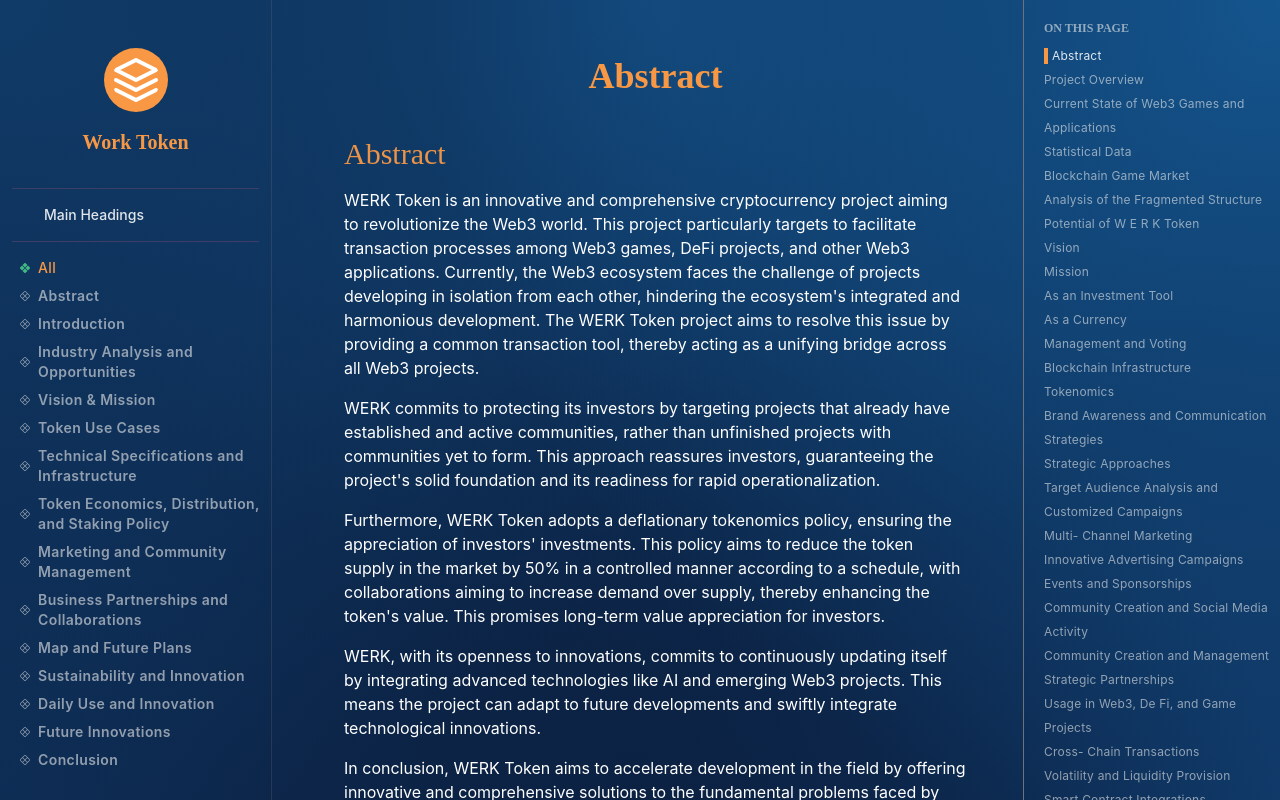
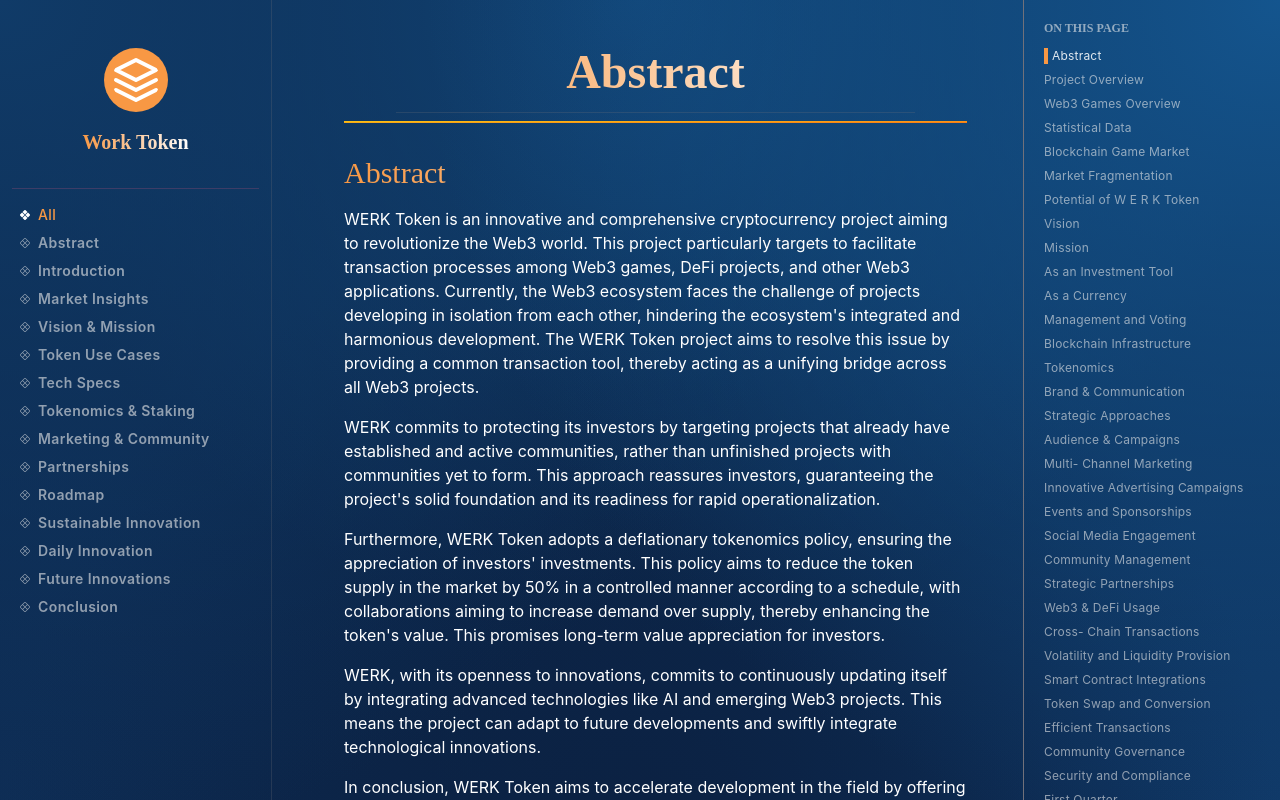
Before and after one commit to M-kemal/documentation, a Vue app: page /about in a window 1280 px wide. Shown: the top 800 px of the page. Built offline with nearby package versions, Linux system fonts and the light colour scheme.

Commit message:
edit color end space

```diff
--- a/src/App.vue
+++ b/src/App.vue
@@ -8,7 +8,7 @@
         v-if="isOpen"
         @click="showSideBar"
         type="button"
-        class="toggle-outside inline-flex items-center p-2 mt-2 ms-3 text-sm text-gray-100 rounded-lg sm:hidden hover:bg-textColor bg-titleBackground focus:outline-none focus:ring-2 absolute top-0 right-2 z-50"
+        class="toggle-outside inline-flex items-center p-2 mt-2 ms-3 text-sm text-gray-100 rounded-lg sm:hidden hover:bg-textColor bg-mkSecondary focus:outline-none focus:ring-2 absolute top-0 right-2 z-50"
       >
         <svg
           class="w-3 h-3"
@@ -34,13 +34,13 @@
         :class="{ 'overflow-hidden': isOpen }"
         @click="showSideBar"
         type="button"
-        class="toggle-outside bg-slate-700 inline-flex items-center p-2 mt-2 ms-3 text-sm text-gray-100 rounded-lg sm:hidden hover:bg-textColor focus:outline-none focus:ring-2"
+        class="toggle-outside bg-[#14558e] shadow-md flex items-center p-2 mt-4 text-center mx-auto text-sm text-gray-100 rounded-lg sm:hidden hover:bg-textColor focus:outline-none focus:ring-2"
       >
         <span class="sr-only">Open sidebar</span>
         <svg
           class="w-6 h-6"
           aria-hidden="true"
-          fill="currentColor"
+          fill="#f89844"
           viewBox="0 0 20 20"
           xmlns="http://www.w3.org/2000/svg"
         >
@@ -54,7 +54,7 @@
       <router-view :topics="topicData" />
     </div>
     <div
-      class="fixed top-0 right-0 z-50 w-64 h-screen hidden md:block overflow-scroll pb-20"
+      class="fixed top-0 right-0 z-50 w-64 h-screen hidden md:block overflow-y-scroll pb-20"
     >
       <SubHeadingList />
     </div>
@@ -167,4 +167,10 @@ a.router-link-exact-active:hover {
     background-size: contain;
   }
 }
+
+@media screen and (max-width: 450px) {
+  .content {
+    width: 100%;
+  }
+}
 </style>
--- a/src/components/LayoutFooter.vue
+++ b/src/components/LayoutFooter.vue
@@ -20,7 +20,10 @@
             d="M12 2L2 7l10 5 10-5-10-5zM2 17l10 5 10-5M2 12l10 5 10-5"
           ></path>
         </svg>
-        <span class="ml-3 text-xl">YourWerk</span>
+        <span
+          class="ml-3 text-xl bg-clip-text !text-transparent bg-gradient-to-r from-mkSecondary to-white"
+          >YourWerk</span
+        >
       </a>
       <p
         class="text-sm text-gray-500 sm:ml-4 sm:pl-4 sm:border-l-2 sm:border-gray-200 sm:py-2 sm:mt-0 mt-4"
--- a/src/components/SidebarApp.vue
+++ b/src/components/SidebarApp.vue
@@ -2,7 +2,7 @@
   <div class="lg:border-r lg:border-r-zinc-500/25 h-full mobileBg">
     <div class="h-full px-3 py-4 overflow-y-auto overflow-x-hidden mkBg">
       <div
-        class="w-full mx-auto py-8 border-b border-b-cardColorİptal border-b-titleBackground flex items-center flex-col"
+        class="w-full mx-auto py-8 border-b border-b-cardColorİptal border-b-titleBackground flex items-center flex-col cursor-pointer"
       >
         <svg
           xmlns="http://www.w3.org/2000/svg"
@@ -19,14 +19,17 @@
           ></path>
         </svg>
         <h1 class="mt-4 text-xl font-body font-semibold flex items-center">
-          <span class="text-mkSecondary">Work Token</span>
+          <span
+            class="bg-clip-text !text-transparent bg-gradient-to-r from-mkSecondary to-white"
+            >Work Token</span
+          >
         </h1>
       </div>
-      <div
+      <!-- <div
         class="text-text mb-2 text-sm font-medium text-start pl-8 mt-4 w-full border-b pb-4 border-b-cardColorİptal border-b-titleBackground"
       >
         Main Headings
-      </div>
+      </div> -->
       <ul
         class="mt-4 flex flex-col items-start tracking-[.4px] w-full mx-2 leading-5 text-textColor"
       >
@@ -56,7 +59,7 @@
                 xmlns="http://www.w3.org/2000/svg"
                 width="10"
                 height="10"
-                fill="#42b883"
+                fill="#FFF"
                 class="bi bi-circle-fill mr-2"
                 viewBox="0 0 16 16"
               >
@@ -152,7 +155,31 @@ export default defineComponent({
       document.removeEventListener("click", onClickOutside);
     });
 
-    const formatKey = (key) => key.replace(/([A-Z])/g, " $1").trim();
+    // const formatKey = (key) => key.replace(/([A-Z])/g, " $1").trim();
+
+    const formatKey = (key) => {
+      // Özel başlık isimlerini kontrol et
+      if (key === "Token Economics, Distribution, and Staking Policy") {
+        return "Tokenomics & Staking";
+      } else if (key === "Industry Analysis and Opportunities") {
+        return "Market Insights";
+      } else if (key === "Technical Specifications and Infrastructure") {
+        return "Tech Specs";
+      } else if (key === "Business Partnerships and Collaborations") {
+        return "Partnerships";
+      } else if (key === "Sustainability and Innovation") {
+        return "Sustainable Innovation";
+      } else if (key === "Daily Use and Innovation") {
+        return "Daily Innovation";
+      } else if (key === "Marketing and Community Management") {
+        return "Marketing & Community";
+      } else if (key === "Map and Future Plans") {
+        return "Roadmap";
+      }
+
+      // Eğer özel bir isim yoksa, genel formatlama yap
+      return key.replace(/([A-Z])/g, " $1").trim();
+    };
 
     return { topics, pages, handleLinkClick, formatKey };
   },
--- a/src/components/SubHeadingList.vue
+++ b/src/components/SubHeadingList.vue
@@ -172,7 +172,41 @@ export default defineComponent({
       }
     );
 
-    const formatKey = (key) => key.replace(/([A-Z])/g, " $1").trim();
+    const formatKey = (key) => {
+      if (key === "Current State of Web3 Games and Applications") {
+        return "Web3 Games Overview";
+      } else if (key === "Analysis of the Fragmented Structure") {
+        return "Market Fragmentation";
+      } else if (key === "Brand Awareness and Communication Strategies") {
+        return "Brand & Communication";
+      } else if (key === "Target Audience Analysis and Customized Campaigns") {
+        return "Audience & Campaigns";
+      } else if (key === "Community Creation and Social Media Activity") {
+        return "Social Media Engagement";
+      } else if (key === "Community Creation and Management") {
+        return "Community Management";
+      } else if (key === "Usage in Web3, DeFi, and Game Projects") {
+        return "Web3 & DeFi Usage";
+      } else if (key === "Low Transaction Fees and Fast Confirmations") {
+        return "Efficient Transactions";
+      } else if (key === "Community-Centric Approach and Governance") {
+        return "Community Governance";
+      } else if (
+        key === "Integration with Small Businesses and Local Markets"
+      ) {
+        return "Local Market Integration";
+      } else if (
+        key === "Artificial Intelligence and Machine Learning Integration"
+      ) {
+        return "AI & ML Integration";
+      } else if (key === "Automatic Payments with Smart Contracts") {
+        return "Smart Payments";
+      } else if (key === "Global Expansion and Multilingual Support") {
+        return "Global Expansion";
+      }
+
+      return key.replace(/([A-Z])/g, " $1").trim();
+    };
 
     return { subHeadings, setActive, isActive, formatKey };
   },
--- a/src/components/TopicContent.vue
+++ b/src/components/TopicContent.vue
@@ -4,19 +4,26 @@
     :class="{ 'blurBg': isOpen }"
   >
     <h1
-      class="text-center flex items-center justify-center flex-wrap w-1/2 md:w-10/12 mx-auto !text-2xl lg:!text-5xl font-header font-semibold text-mkSecondary border-b border-b-cardColorİptal border-b-zinc-500/25 contentbg py-4"
+      class="text-center flex items-center justify-center flex-wrap w-3/4 md:w-10/12 mx-auto !text-2xl lg:!text-5xl font-header font-semibold bg-clip-text text-transparent bg-gradient-to-r from-mkSecondary to-white border-b border-b-cardColorİptal border-b-zinc-500/25 contentbg py-4 mt-4"
     >
       {{ formatKey(topic) }}
     </h1>
-    <div v-if="isObject(content)" class="pb-96 px-4 md:px-10">
+    <div class="gradientLine"></div>
+    <div v-if="isObject(content)" class="pb-4 md:pb-96 px-4 md:px-10">
+      <!--* Özel Bölüm -->
       <p
         v-if="topic === 'Map and Future Plans'"
-        class="text-white pt-8 pb-0 !mb-0"
+        class="!text-white pt-8 !pb-0 !mb-0 heading3 !text-center underline underline-offset-8"
       >
-        The roadmap for the year 2024 includes:
+        The roadmap for the year
+        <span class="text-mkSecondary">2024</span> includes
       </p>
+      <!--* Özel Bölüm -->
       <section v-for="(subContent, subKey) in content" :key="subKey" class="">
-        <h2 :id="formatId(subKey)" class="heading1 !text-text !mb-4 pb-4">
+        <h2
+          :id="formatId(subKey)"
+          class="heading2 mt-10 !bg-clip-text !text-transparent bg-gradient-to-r from-mkSecondary to-white !mb-0 pb-0"
+        >
           {{ subKey }}
         </h2>
 
@@ -29,9 +36,12 @@
 
         <p v-else class="text-text" v-html="subContent"></p>
         <div v-if="subKey === 'Evaluation and Expectations'" class="mt-8">
+          <!--* Özel Bölüm -->
           <p class="heading3 underline !mb-2 !text-white">
             Contact and Updates
           </p>
+          <!--* Özel Bölüm -->
+          <!--* Özel Bölüm -->
           <div class="flex flex-col">
             <div>
               <span class="text-white mr-2">E-Mail :</span>
@@ -48,6 +58,7 @@
               >
             </div>
           </div>
+          <!--* Özel Bölüm -->
         </div>
         <!--! Table1 -->
         <LayoutTable
--- a/src/views/AboutView.vue
+++ b/src/views/AboutView.vue
@@ -1,27 +1,38 @@
 <template>
   <div
-    class="content lg:p-4 sm:ml-72 lg:mr-64 border-r border-r-zinc-500 transition-all duration-300 ease-linear !pb-96 text-white"
+    class="content lg:p-4 sm:ml-72 lg:mr-64 border-r border-r-zinc-500 transition-all duration-300 ease-linear md:!pb-96 text-white"
     :class="{ 'blurBg': isOpen }"
   >
     <div
       v-for="(mainSection, mainKey) in topics"
       :key="mainKey"
       :id="formatId(mainKey)"
-      class="mx-auto md:px-10"
+      class="mx-auto px-4 md:px-10"
     >
-      <h2 class="!text-mkSecondary heading1 !text-center">
+      <h2
+        class="text-center flex items-center justify-center flex-wrap w-3/4 md:w-10/12 mx-auto !text-2xl lg:!text-5xl font-header font-semibold !bg-clip-text !text-transparent bg-gradient-to-r from-mkSecondary to-white border-b border-b-cardColorİptal border-b-zinc-500/25 contentbg py-4 mt-4"
+      >
         {{ formatKey(mainKey) }}
       </h2>
-      <p v-if="mainKey === 'Map and Future Plans'">
-        The roadmap for the year 2024 includes:
+      <div class="gradientLine"></div>
+
+      <p
+        v-if="mainKey === 'Map and Future Plans'"
+        class="!text-white pt-8 !pb-0 !mb-0 heading3 !text-center underline underline-offset-8"
+      >
+        The roadmap for the year
+        <span class="text-mkSecondary">2024</span> includes
       </p>
+
       <template v-if="isObject(mainSection)">
         <div
           v-for="(subSection, subKey) in mainSection"
           :key="subKey"
           :id="formatId(subKey)"
         >
-          <h3 class="!text-mkSecondary/95 heading2 !mb-1 !mt-8">
+          <h3
+            class="!bg-clip-text !text-transparent bg-gradient-to-r from-mkSecondary to-white heading2 !mb-1 !mt-8"
+          >
             {{ subKey }}
           </h3>
 
@@ -46,7 +57,7 @@
               </template>
             </div>
           </template>
-          <p v-else v-html="subSection"></p>
+          <p v-else v-html="subSection" class=""></p>
           <div v-if="subKey === 'Evaluation and Expectations'" class="mt-8">
             <p class="heading3 underline !mb-2 !text-white">
               Contact and Updates
```
